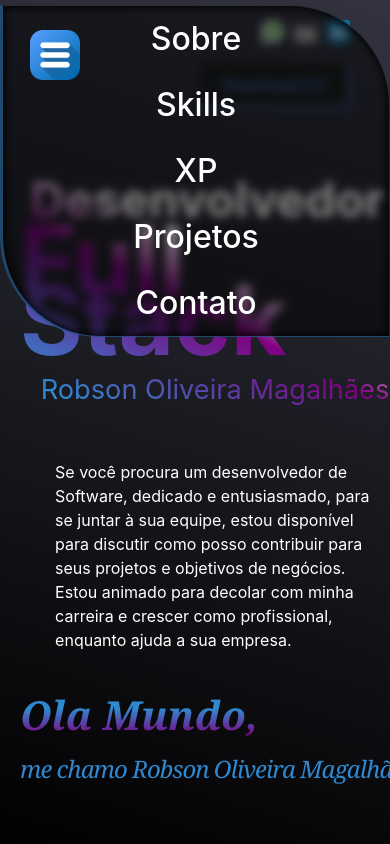
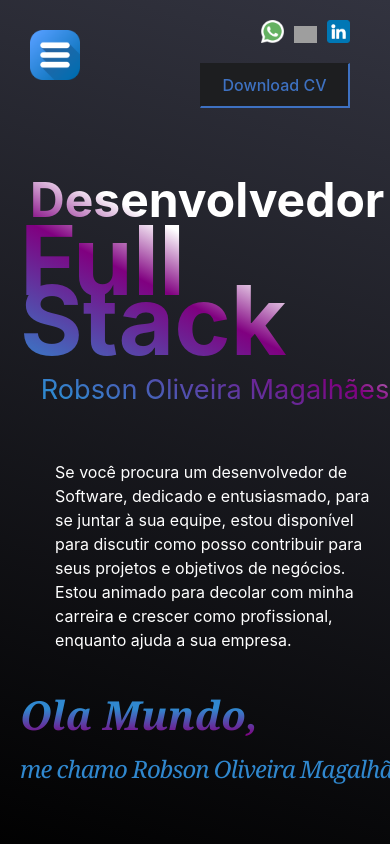
Before and after one commit to robson-magalhaes/portfolio, a React (Vite) app: page / in a window 390 px wide. Shown: the top 844 px of the page. Built offline with nearby package versions, Linux system fonts and the light colour scheme; grey boxes are pictures that could not be loaded.

Commit message:
correção do menu na versao mobile

```diff
--- a/src/components/NavMenu/styled.js
+++ b/src/components/NavMenu/styled.js
@@ -57,8 +57,9 @@ export const NavBar = styled.ul`
     box-shadow: 0 0 10px 1px #000000 inset;
 
     @media (max-width:780px){
-        animation: ${(props)=>(props.visivel ? keyframes.menufechar : keyframes.menuAbrir )} 0.4s;
-        opacity: ${(props)=>(props.visivel ? '0' : '1')};
+        transition: all ease-in-out 0.4s;
+        animation: ${(props)=>(props.visivel ? keyframes.menuAberto : keyframes.menufechado )} 0.4s;
+        opacity: ${(props)=>(props.visivel ? '1' : '0')};
         flex-direction: column;
         width:100%;
         margin-top: 5px;
@@ -100,11 +101,6 @@ export const BoxSegundo = styled.div`
 `
 
 export const IconSocial = styled.div`
-    /* animation: ${keyframes.screenToLeft} 2s;
-    position: absolute; */
-    //top: 0;
-    //right: 0px;
-    //float: right;
     display: flex;
     align-items: end;
     justify-content: end;
--- a/src/helpers/animationScreen.js
+++ b/src/helpers/animationScreen.js
@@ -36,22 +36,18 @@ export const screenToBottom = keyframes`
     transform: translateY(0px);
   }
 `;
-export const menufechar = keyframes`
+export const menufechado = keyframes`
   from {
-    opacity: 1;
   }
   to {
-    opacity: 0;
     transform:translateY(-70px) translateX(-100px) scale(0.2);
   }
 `;
-export const menuAbrir = keyframes`
+export const menuAberto = keyframes`
   from {
-    opacity: 0;
     transform:translateY(-70px) translateX(-100px) scale(0.2);
   }
   to {
-    opacity: 1;
     transform:translateY(0px) translateX(0px) scale(1);
   }
 `;
```
